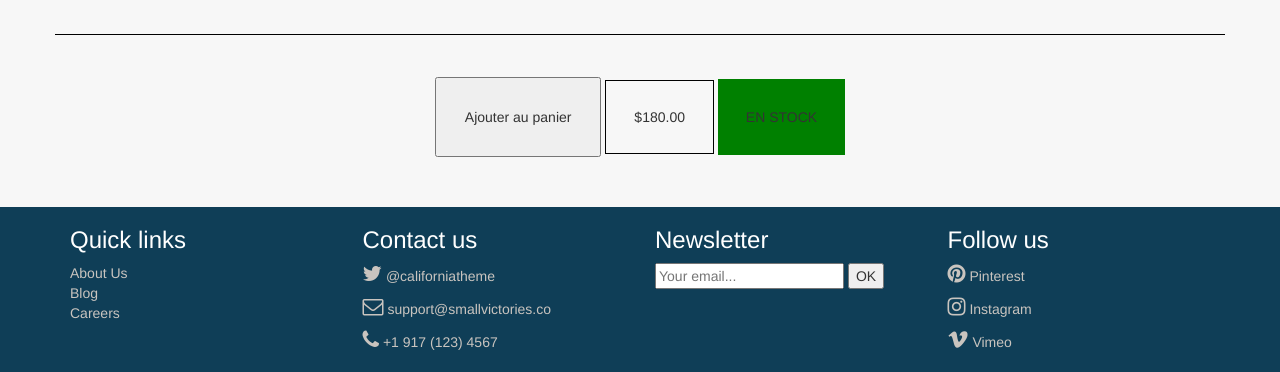
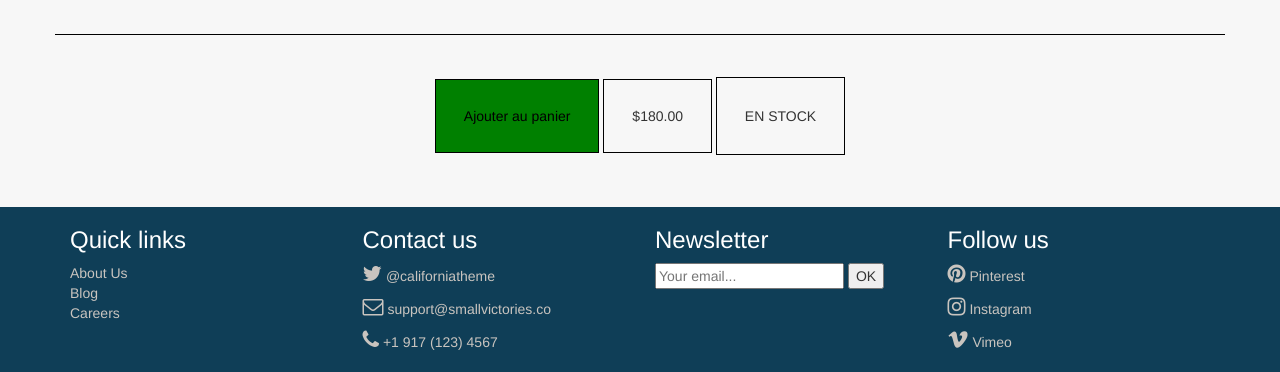
Before and after one commit to TMeunier1/inte_sass2, a website: page produit.html in a window 1280 px wide. Shown: the part 1374-1746 px from the top of the page. Drawn offline with nearby package versions, Linux system fonts and the light colour scheme.

Commit message:
Correction HTML, change<button> for <a> on produit.html

```diff
--- a/produit.html
+++ b/produit.html
@@ -54,7 +54,7 @@
             </div>
             <div class="row">
                 <section id="price">
-                    <button type="button" name="button">Ajouter au panier</button>
+                    <a href="panier.html">Ajouter au panier</a>
                     <span>$180.00</span>
                     <p>EN STOCK</p>
                 </section>
@@ -88,7 +88,7 @@
                 </section>
                 <section class="col-xs-12 col-md-3">
                     <h3>Newsletter</h3>
-                    <input type="email" placeholder="Your email..." name="" value="">
+                    <input type="email" placeholder="Your email...">
                     <button type="button" name="button">OK</button>
                 </section>
                 <section class="col-xs-12 col-md-3">
--- a/static/css/scss/style.scss
+++ b/static/css/scss/style.scss
@@ -198,12 +198,15 @@ footer {
 
         p {
             display: inline-block;
-            background-color: green;
             @include padding(2em);
+            border: 1px solid black;
         }
 
-        button {
+        a {
             @include padding(2em);
+            border: 1px solid black;
+            color: black;
+            background-color: green;
         }
     }
 }
```
Also changed, not shown: index.html (+1 -1 lines), panier.html (+1 -1 lines), static/css/style.css, 1 other file.
